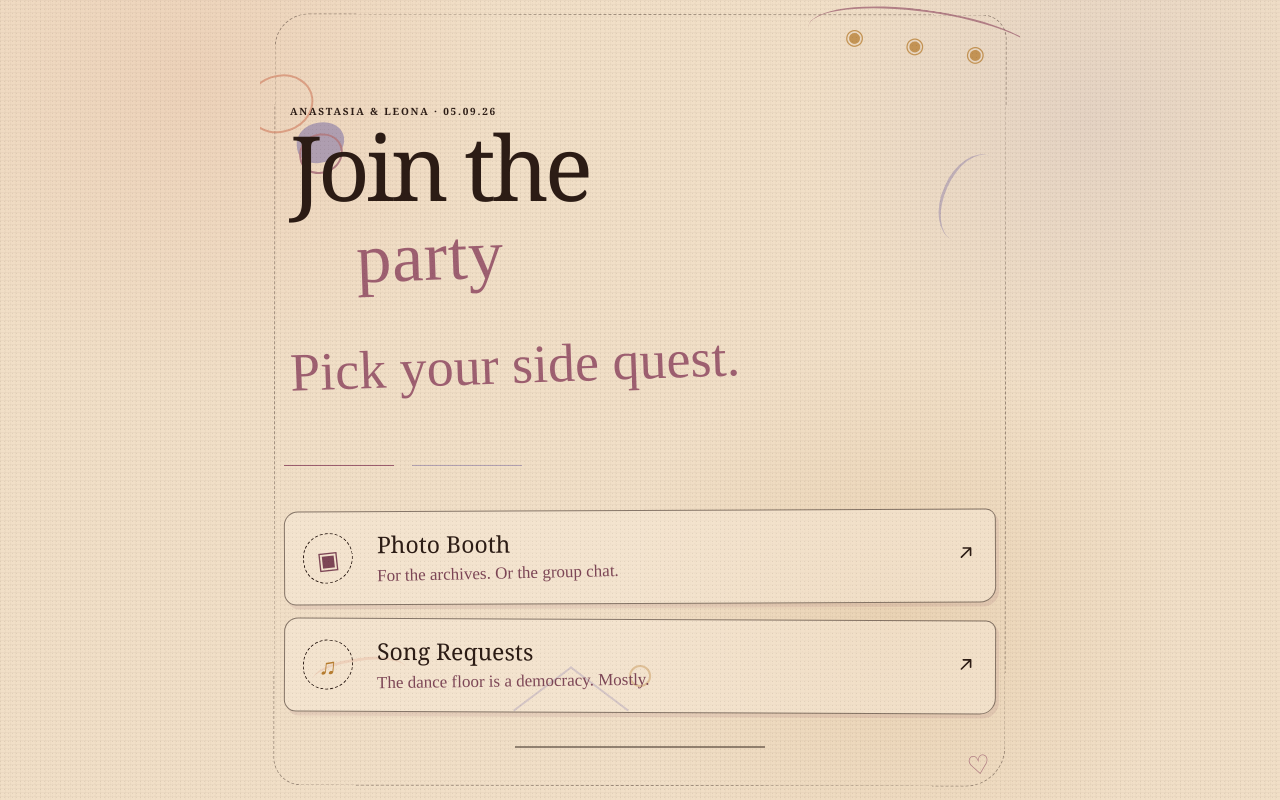
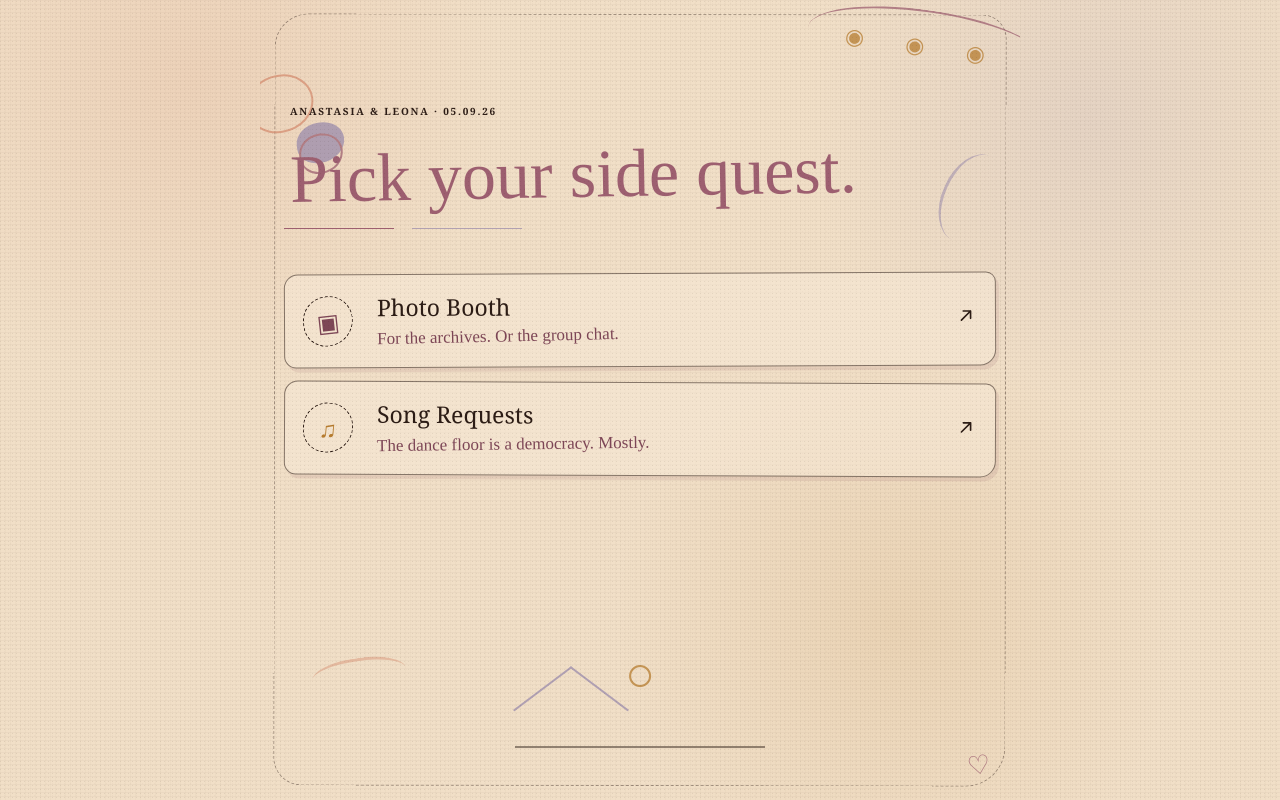
Before and after one commit to yanastasia/grad_party_webapp, a Next.js app: page / in a window 1280 px wide. Built offline with nearby package versions, Linux system fonts and the light colour scheme.

Commit message:
Simplify party hub title

```diff
--- a/app/page.js
+++ b/app/page.js
@@ -19,8 +19,7 @@ export default function HomePage() {
 
       <section className="homeHero vintageCard">
         <p className="eyebrow">Anastasia &amp; Leona · 05.09.26</p>
-        <h1 className="display">Join the <span className="script displayScript">party</span></h1>
-        <p className="script homePrompt">Pick your side quest.</p>
+        <h1 className="script homePrompt" style={{ margin: '14px 0 0', fontSize: 'clamp(42px, 10vw, 68px)', lineHeight: 1.02, textAlign: 'left', transform: 'rotate(-1deg)' }}>Pick your side quest.</h1>
       </section>
 
       <section className="activityList" aria-label="Party activities">
```
